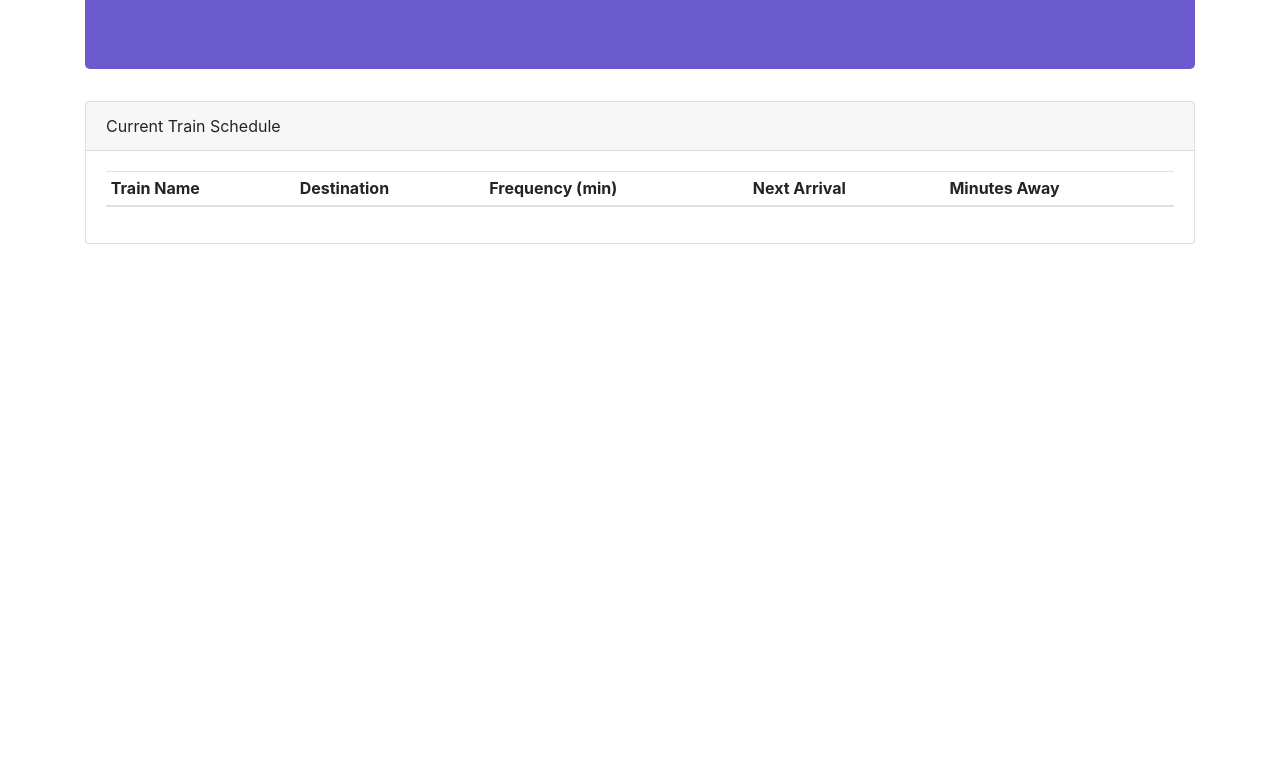
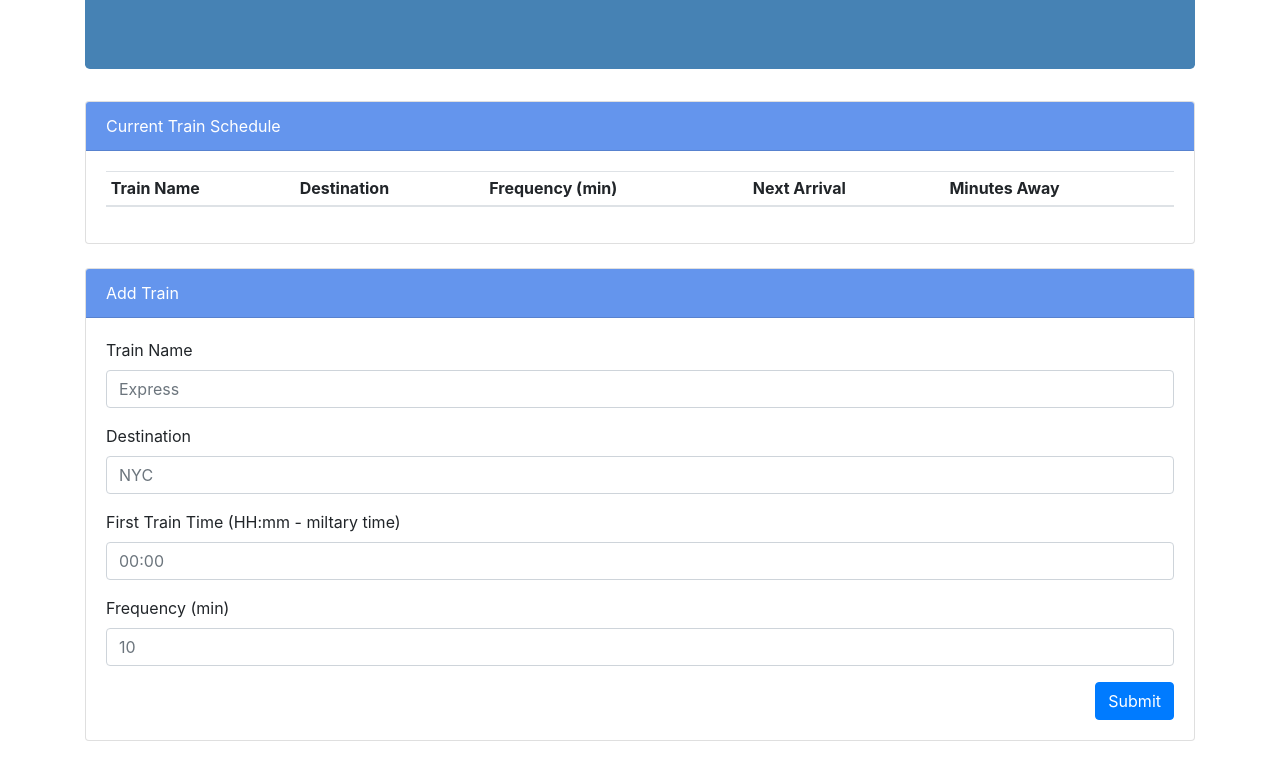
Before and after one commit to hawkeflansang/TrainSchedule, a plain HTML site: page index.html in a window 1280 px wide. Shown: the part 157-922 px from the top of the page. Before the commit the page ends 800 px from the top, so only its background shows below. Drawn offline with nearby package versions, Linux system fonts and the light colour scheme.

Commit message:
created train add input table

```diff
--- a/index.html
+++ b/index.html
@@ -22,7 +22,7 @@
 <body>
 
     <div class="container">
-        <div class="jumbotron" style="background-color: slateblue; color: white">
+        <div class="jumbotron" style="background-color: steelblue; color: white">
           <h1 class="text-center">Thomas & Friends</h1>
           <h3 class="text-center">Chugga Chugga Chugga Chugga Choo Choo</h3>
         </div>
@@ -33,7 +33,7 @@
 
                   <!-- Trains Scheduled-->
             <div class="card mb-4">
-              <div class="card-header">Current Train Schedule</div>
+              <div class="card-header" style="background-color: cornflowerblue; color: white;">Current Train Schedule</div>
               <div class="card-body">
                 <table class="table table-sm table-hover" id='train-schedule'>
                   <thead>
@@ -53,6 +53,39 @@
           </div>
         </div>
 
+        <div class="row">
+          <div class="col-md-12">
+            <!-- Add Employee  -->
+            <div class="card mb-4" >
+              <div class="card-header" style="background-color: cornflowerblue; color: white;">Add Train</div>
+              <div class="card-body">
+
+                <!-- Entry Form -->
+                <form>
+                  <div class="form-group">
+                    <label for="train-name-input">Train Name</label>
+                    <input class="form-control" id="train-name-input" placeholder="Express" type="text">
+                  </div>
+                  <div class="form-group">
+                    <label for="destination-input">Destination</label>
+                    <input class="form-control" id="destination-input" placeholder="NYC" type="text">
+                  </div>
+                  <div class="form-group">
+                    <label for="first-train-input">First Train Time (HH:mm - miltary time)</label>
+                    <input class="form-control" id="first-train-input" placeholder="00:00" type="text">
+                  </div>
+                  <div class="form-group">
+                    <label for="frequency-input">Frequency (min)</label>
+                    <input class="form-control" id="frequency-input" placeholder="10" type="text">
+                  </div>
+                  <button class="btn btn-primary float-right" id="add-train-btn">Submit</button>
+                </form>
+
+              </div>
+            </div>
+          </div>
+        </div>
+
 
     </div>
 
```
